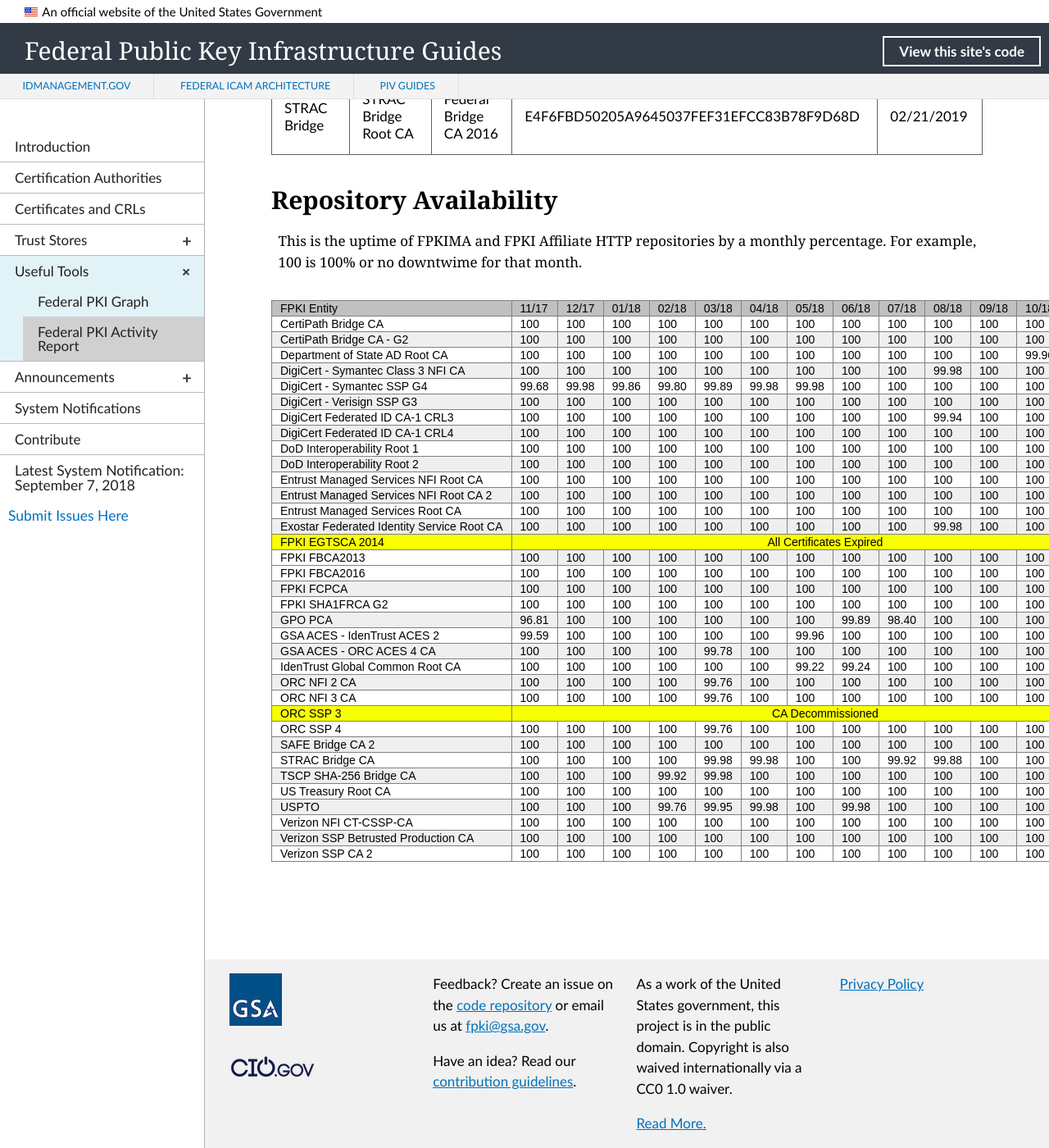
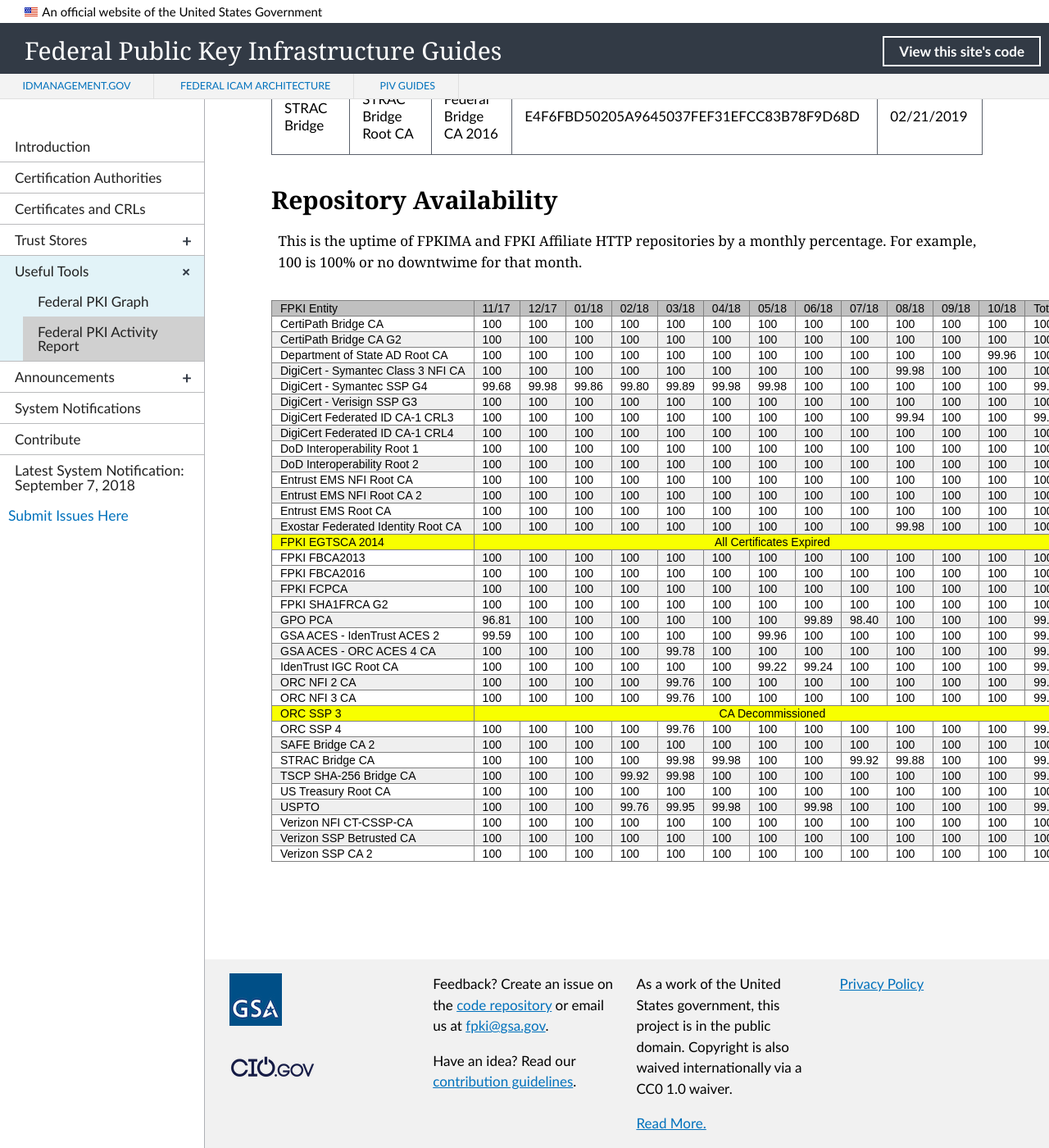
Before and after one commit to GSA/fpki-guides, a Jekyll site: the page built from _tools/03_fpki_activity_report.md, in a window 1280 px wide and 1400 px high, scrolled down 2885 px. Shown: the whole window at 82% size. Built offline with Jekyll 4.4.1, drawn with Linux system fonts in a browser that asks for light colours; nearby versions of some CDN libraries; library files that are not in the unit come from our copies.

Commit message:
Fix CA names

```diff
--- a/_includes/fpkiar-repo-table.html
+++ b/_includes/fpkiar-repo-table.html
@@ -23,7 +23,7 @@
         <th class="tg-llyw">08/18</th>
         <th class="tg-llyw">09/18</th>
         <th class="tg-llyw">10/18</th>
-        <th nowrap class="tg-llyw">Grand Total</th>
+        <th nowrap class="tg-llyw">Total</th>
     </tr>
     <tr>
         <td nowrap class="tg-0pky">CertiPath Bridge CA</td>
@@ -42,7 +42,7 @@
         <td class="tg-0pky">100</td>
     </tr>
     <tr>
-        <td nowrap class="tg-y698">CertiPath Bridge CA - G2</td>
+        <td nowrap class="tg-y698">CertiPath Bridge CA G2</td>
         <td class="tg-y698">100</td>
         <td class="tg-y698">100</td>
         <td class="tg-y698">100</td>
@@ -186,7 +186,7 @@
         <td class="tg-y698">100</td>
     </tr>
     <tr>
-        <td nowrap class="tg-0pky">Entrust Managed Services NFI Root CA</td>
+        <td nowrap class="tg-0pky">Entrust EMS NFI Root CA</td>
         <td class="tg-0pky">100</td>
         <td class="tg-0pky">100</td>
         <td class="tg-0pky">100</td>
@@ -202,7 +202,7 @@
         <td class="tg-0pky">100</td>
     </tr>
     <tr>
-        <td nowrap class="tg-y698">Entrust Managed Services NFI Root CA 2</td>
+        <td nowrap class="tg-y698">Entrust EMS NFI Root CA 2</td>
         <td class="tg-y698">100</td>
         <td class="tg-y698">100</td>
         <td class="tg-y698">100</td>
@@ -218,7 +218,7 @@
         <td class="tg-y698">100</td>
     </tr>
     <tr>
-        <td nowrap class="tg-0pky">Entrust Managed Services Root CA</td>
+        <td nowrap class="tg-0pky">Entrust EMS Root CA</td>
         <td class="tg-0pky">100</td>
         <td class="tg-0pky">100</td>
         <td class="tg-0pky">100</td>
@@ -234,7 +234,7 @@
         <td class="tg-0pky">100</td>
     </tr>
     <tr>
-        <td nowrap class="tg-y698">Exostar Federated Identity Service Root CA</td>
+        <td nowrap class="tg-y698">Exostar Federated Identity Root CA</td>
         <td class="tg-y698">100</td>
         <td class="tg-y698">100</td>
         <td class="tg-y698">100</td>
@@ -366,7 +366,7 @@
         <td class="tg-y698">99.98</td>
     </tr>
     <tr>
-        <td nowrap class="tg-0pky">IdenTrust Global Common Root CA</td>
+        <td nowrap class="tg-0pky">IdenTrust IGC Root CA</td>
         <td class="tg-0pky">100</td>
         <td class="tg-0pky">100</td>
         <td class="tg-0pky">100</td>
@@ -382,7 +382,7 @@
         <td class="tg-0pky">99.87</td>
     </tr>
     <tr>
-        <td class="tg-y698">ORC NFI 2 CA</td>
+        <td nowrap class="tg-y698">ORC NFI 2 CA</td>
         <td class="tg-y698">100</td>
         <td class="tg-y698">100</td>
         <td class="tg-y698">100</td>
@@ -398,7 +398,7 @@
         <td class="tg-y698">99.98</td>
     </tr>
     <tr>
-        <td class="tg-0pky">ORC NFI 3 CA</td>
+        <td nowrap class="tg-0pky">ORC NFI 3 CA</td>
         <td class="tg-0pky">100</td>
         <td class="tg-0pky">100</td>
         <td class="tg-0pky">100</td>
@@ -418,7 +418,7 @@
         <td class="tg-eix7" colspan="13">CA Decommissioned</td>
     </tr>
     <tr>
-        <td class="tg-0pky">ORC SSP 4</td>
+        <td nowrap class="tg-0pky">ORC SSP 4</td>
         <td class="tg-0pky">100</td>
         <td class="tg-0pky">100</td>
         <td class="tg-0pky">100</td>
@@ -434,7 +434,7 @@
         <td class="tg-0pky">99.98</td>
     </tr>
     <tr>
-        <td class="tg-y698">SAFE Bridge CA 2</td>
+        <td nowrap class="tg-y698">SAFE Bridge CA 2</td>
         <td class="tg-y698">100</td>
         <td class="tg-y698">100</td>
         <td class="tg-y698">100</td>
@@ -450,7 +450,7 @@
         <td class="tg-y698">100</td>
     </tr>
     <tr>
-        <td class="tg-0pky">STRAC Bridge CA</td>
+        <td nowrap class="tg-0pky">STRAC Bridge CA</td>
         <td class="tg-0pky">100</td>
         <td class="tg-0pky">100</td>
         <td class="tg-0pky">100</td>
@@ -466,7 +466,7 @@
         <td class="tg-0pky">99.98</td>
     </tr>
     <tr>
-        <td class="tg-y698">TSCP SHA-256 Bridge CA</td>
+        <td nowrap class="tg-y698">TSCP SHA-256 Bridge CA</td>
         <td class="tg-y698">100</td>
         <td class="tg-y698">100</td>
         <td class="tg-y698">100</td>
@@ -482,7 +482,7 @@
         <td class="tg-y698">99.99</td>
     </tr>
     <tr>
-        <td class="tg-0pky">US Treasury Root CA</td>
+        <td nowrap class="tg-0pky">US Treasury Root CA</td>
         <td class="tg-0pky">100</td>
         <td class="tg-0pky">100</td>
         <td class="tg-0pky">100</td>
@@ -498,7 +498,7 @@
         <td class="tg-0pky">100</td>
     </tr>
     <tr>
-        <td class="tg-y698">USPTO</td>
+        <td nowrap class="tg-y698">USPTO</td>
         <td class="tg-y698">100</td>
         <td class="tg-y698">100</td>
         <td class="tg-y698">100</td>
@@ -514,7 +514,7 @@
         <td class="tg-y698">99.97</td>
     </tr>
     <tr>
-        <td class="tg-0pky">Verizon NFI CT-CSSP-CA</td>
+        <td nowrap class="tg-0pky">Verizon NFI CT-CSSP-CA</td>
         <td class="tg-0pky">100</td>
         <td class="tg-0pky">100</td>
         <td class="tg-0pky">100</td>
@@ -530,7 +530,7 @@
         <td class="tg-0pky">100</td>
     </tr>
     <tr>
-        <td class="tg-y698">Verizon SSP Betrusted Production CA</td>
+        <td nowrap class="tg-y698">Verizon SSP Betrusted CA</td>
         <td class="tg-y698">100</td>
         <td class="tg-y698">100</td>
         <td class="tg-y698">100</td>
@@ -546,7 +546,7 @@
         <td class="tg-y698">100</td>
     </tr>
     <tr>
-        <td class="tg-0pky">Verizon SSP CA 2</td>
+        <td nowrap class="tg-0pky">Verizon SSP CA 2</td>
         <td class="tg-0pky">100</td>
         <td class="tg-0pky">100</td>
         <td class="tg-0pky">100</td>
```
